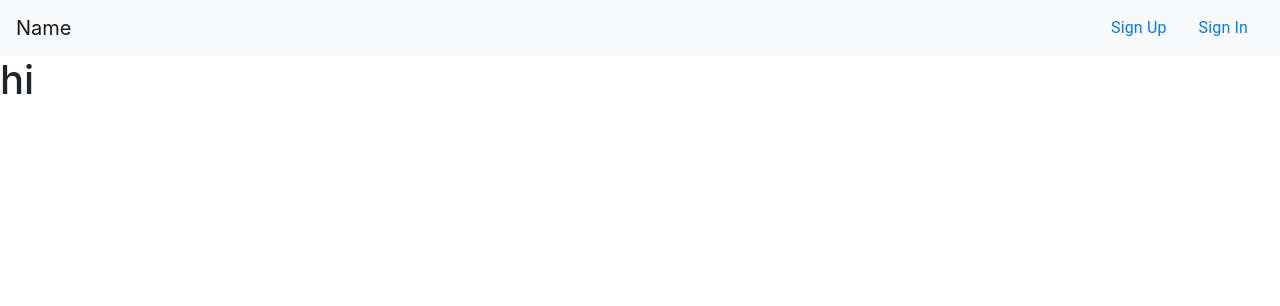
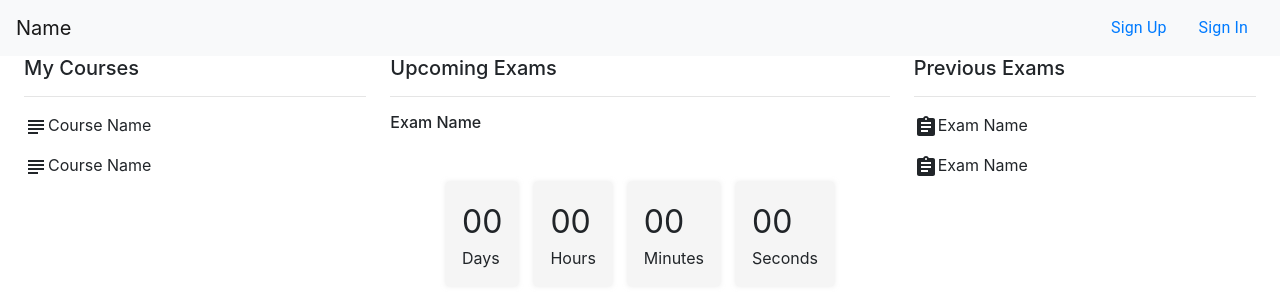
Before and after one commit to jspw/Paper, a React (Create React App) app in the folder client/: page / in a window 1280 px wide. Shown: the top 306 px of the page. Built offline with nearby package versions, Linux system fonts and the light colour scheme.

Commit message:
home layout done

```diff
--- /dev/null
+++ b/client/src/Components/Home/Home.css
@@ -0,0 +1,27 @@
+.timer-container {
+    margin-top: 10%;
+    display: flex;
+    align-items: center;
+    justify-content: center;
+  }
+
+  .timer-container ul {
+    display: flex;
+    list-style: none;
+    margin: 0;
+    padding: 0;
+  }
+
+  .timer-container ul li {
+    background: #f5f5f5;
+    border-radius: 2px;
+    padding: 1rem;
+    display: flex;
+    flex-direction: column;
+    margin: 0 0.5rem;
+    box-shadow: 0px 0px 5px rgba(207, 207, 207, 0.5);
+  }
+
+  .timer-container ul li span {
+    font-size: 2rem;
+  }
--- a/client/src/Components/Home/Home.js
+++ b/client/src/Components/Home/Home.js
@@ -1,5 +1,96 @@
-import React from 'react';
+import React, { useRef, useState, useEffect } from 'react';
+import { Grid } from '@material-ui/core';
+import Container from '@material-ui/core/Container';
+import SubjectIcon from '@material-ui/icons/Subject';
+import AssignmentIcon from '@material-ui/icons/Assignment';
+import './Home.css';
+export default function Home() {
+  const [timerDays, setTimerDays] = useState("00");
+  const [timerHours, setTimerHours] = useState("00");
+  const [timerMinutes, setTimerMinutes] = useState("00");
+  const [timerSeconds, setTimerSeconds] = useState("00");
+  let interval = useRef();
 
-export default function Home() {
-    return (<h1>hi</h1>)
+  const timer = () => {
+    const seconds = 1000;
+    const minutes = seconds * 60;
+    const hours = minutes * 60;
+    const days = hours * 24;
+    const deadline = new Date("January 31, 2021 00:00:00").getTime();
+
+    interval = setInterval(() => {
+      const now = new Date().getTime();
+      const timeLeft = deadline - now;
+      if (timeLeft < 0) {
+        clearInterval(interval.current);
+      } else {
+        setTimerDays(Math.floor(timeLeft / days));
+        setTimerHours(Math.floor((timeLeft % days) / hours));
+        setTimerMinutes(Math.floor((timeLeft % hours) / minutes));
+        setTimerSeconds(Math.floor((timeLeft % minutes) / seconds));
+      }
+    }, 1000);
+  };
+  useEffect(() => {
+    timer();
+    return () => {
+      clearInterval(interval.current);
+    };
+  });
+  // console.log(values.hoursLeft)
+  return (
+    <Container>
+      <Grid container spacing={3}>
+        <Grid item xs={12} sm>
+          <h5>My Courses</h5>
+          <hr />
+          <div>
+              <Grid container alignItems='flex-start'>
+                  <Grid item><SubjectIcon /></Grid>
+                  <Grid item><p>Course Name</p></Grid>
+              </Grid>
+              <Grid container alignItems='flex-start'>
+                  <Grid item><SubjectIcon /></Grid>
+                  <Grid item><p>Course Name</p></Grid>
+              </Grid>
+          </div>
+        </Grid>
+        <Grid item xs={12} sm={5}>
+          <h5>Upcoming Exams</h5>
+          <hr />
+          <h6>Exam Name</h6>
+          <div className="timer-container">
+            <ul>
+              <li>
+                <span id="days">{timerDays}</span> Days
+              </li>
+              <li>
+                <span id="hours">{timerHours}</span> Hours
+              </li>
+              <li>
+                <span id="minutes">{timerMinutes}</span> Minutes
+              </li>
+              <li>
+                <span id="seconds">{timerSeconds}</span> Seconds
+              </li>
+            </ul>
+          </div>
+        </Grid>
+        <Grid item xs={12} sm>
+          <h5>Previous Exams</h5>
+          <hr />
+          <div>
+              <Grid container alignItems='flex-start'>
+                  <Grid item><AssignmentIcon /></Grid>
+                  <Grid item><p>Exam Name</p></Grid>
+              </Grid>
+              <Grid container alignItems='flex-start'>
+                  <Grid item><AssignmentIcon /></Grid>
+                  <Grid item><p>Exam Name</p></Grid>
+              </Grid>
+          </div>
+        </Grid>
+      </Grid>
+    </Container>
+  );
 }
```
Also changed, not shown: 1 other file (tests, documents, lock files or other folders).
